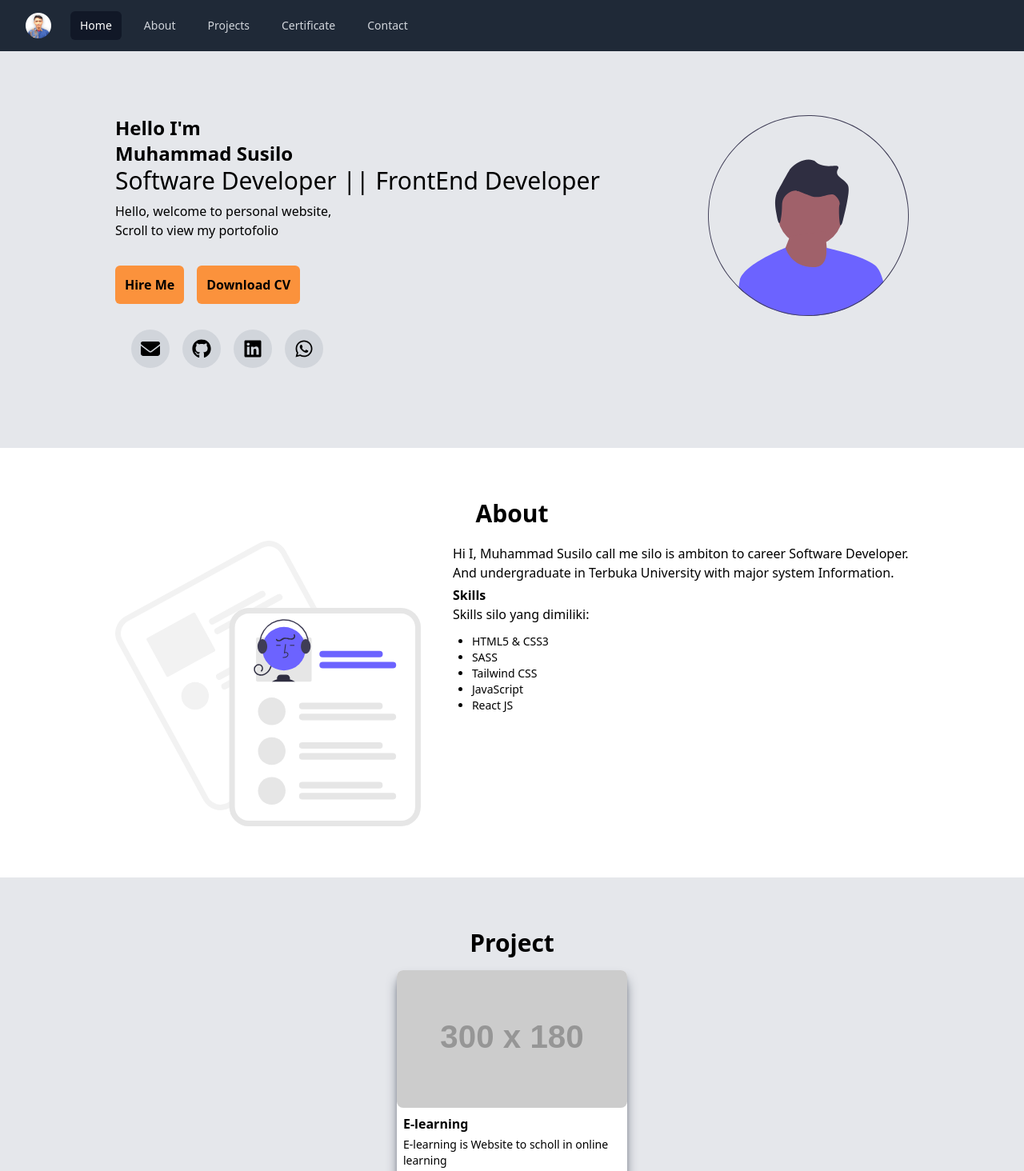
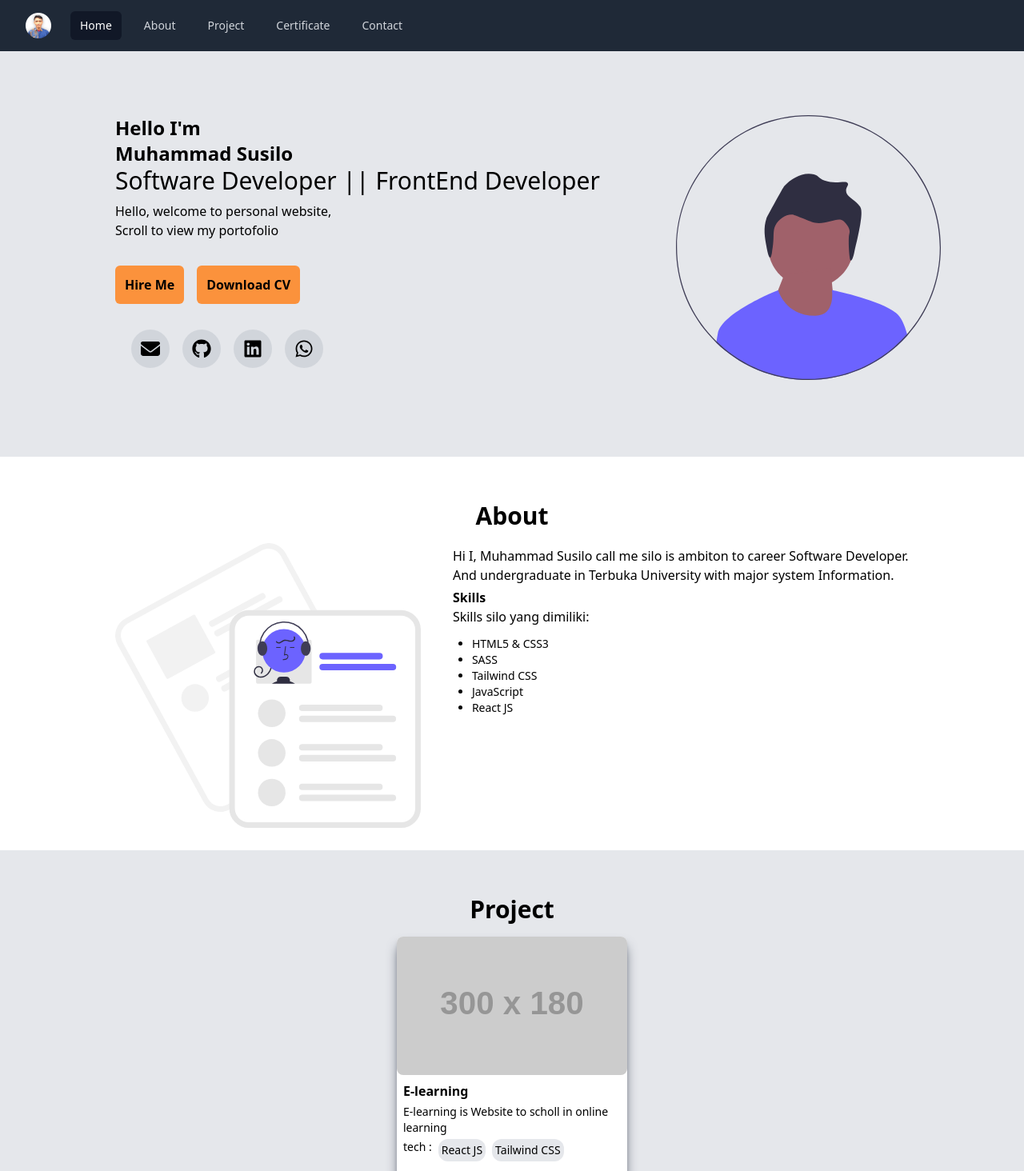
Before and after one commit to muhammadsusilo/portofolionew, a React (Vite) app: page / in a window 1280 px wide. Shown: the top 1464 px of the page at 80% size. Built offline with nearby package versions, Linux system fonts and the light colour scheme.

Commit message:
instalation animation and adding to section home

```diff
--- a/package.json
+++ b/package.json
@@ -17,6 +17,7 @@
     "@fortawesome/react-fontawesome": "^0.2.0",
     "@headlessui/react": "^2.0.3",
     "@heroicons/react": "^2.1.3",
+    "animate.css": "^4.1.1",
     "react": "^18.2.0",
     "react-dom": "^18.2.0",
     "react-router-dom": "^6.23.0"
--- a/src/Elements/sosialMedia.jsx
+++ b/src/Elements/sosialMedia.jsx
@@ -15,7 +15,7 @@
   {
     id: 1,
     name: 'Email',
-    href: 'https://www.linkedin.com/in/muhammadsusilo/',
+    href: '#',
     ikon: faEnvelope,
   },
   {
@@ -33,15 +33,15 @@
   {
     id: 4,
     name: 'WhatsApp',
-    href: 'https://www.linkedin.com/in/muhammadsusilo/',
+    href: '#',
     ikon: faWhatsapp,
   },
 ];
 const SosialMedia = () => {
   return (
-    <div className="w-fit mx-3 flex max-sm:justify-center max-sm:items-center max-sm:w-auto">
+    <div className="w-fit mx-3 flex animate__animated animate__backInUp animate__slow max-sm:justify-center max-sm:items-center max-sm:w-auto">
       {sMedia.map((media) => (
-        <div className="text-center group"key={media.id}>
+        <div className="text-center group" key={media.id}>
           <Link to={media.href}>
             <FontAwesomeIcon
               icon={media.ikon}
--- a/src/Fragments/Container.jsx
+++ b/src/Fragments/Container.jsx
@@ -1,8 +1,9 @@
 const Container = (props) => {
-  const { children, background } = props;
+  const { children, background,id} = props;
   return (
     <div
-      className={`px-36 py-16 h-full ${background} max-lg:p-16 max-sm:px-6 max-sm:py-9`}
+      id={`${id}`}
+      className={`px-36 py-7 h-full ${background} max-lg:p-16 max-sm:px-6 max-sm:py-9`}
     >
       {children}
     </div>
@@ -12,7 +13,7 @@
 const header = (props) => {
   const { children } = props;
   return (
-    <h1 className="text-3xl font-semibold flex justify-center mb-4 max-lg:text-2xl">
+    <h1 className="text-3xl mt-7 font-semibold flex justify-center mb-4 max-lg:text-2xl">
       {children}
     </h1>
   );
--- a/src/Fragments/Navbar.jsx
+++ b/src/Fragments/Navbar.jsx
@@ -3,11 +3,11 @@
 import { Bars3Icon, BellIcon, XMarkIcon } from '@heroicons/react/24/outline';
 
 const navigation = [
-  { name: 'Home', href: '/home', current: true },
-  { name: 'About', href: '/about', current: false },
-  { name: 'Projects', href: '#', current: false },
-  { name: 'Certificate', href: '#', current: false },
-  { name: 'Contact', href: '#', current: false },
+  { name: 'Home', href: '#home', current: true },
+  { name: 'About', href: '#about', current: false },
+  { name: 'Project', href: '#project', current: false },
+  { name: 'Certificate', href: '#certificate', current: false },
+  { name: 'Contact', href: '#contact', current: false },
 ];
 
 function classNames(...classes) {
--- a/src/Pages/About.jsx
+++ b/src/Pages/About.jsx
@@ -10,11 +10,15 @@
 
 const About = () => {
   return (
-    <Container>
+    <Container id="about">
       <Container.header>About</Container.header>
       <div className="flex justify-between max-sm:flex max-sm:flex-col max-sm:justify-center">
-        <div className='max-sm:order-2'>
-          <img src="img/skills.svg" alt="About" />
+        <div className="max-sm:order-2">
+          <img
+            src="img/skills.svg"
+            alt="About"
+            className="animate__animated animate__fadeInUpBig"
+          />
         </div>
         <div className="pl-10 max-sm:order-1 max-sm:p-0">
           <p className="my-1">
--- a/src/Pages/Certificate.jsx
+++ b/src/Pages/Certificate.jsx
@@ -2,10 +2,11 @@
 
 const Certificate = () => {
   return (
-    <Container>
+    <Container id="certificate">
       <Container.header>Education and Certificate</Container.header>
       <p className="text-center">
-        These is a education and certificate learning outcomes outside nonformal education
+        These is a education and certificate learning outcomes outside nonformal
+        education
       </p>
       <div className="flex justify-center pt-5">
         {/* nanti di sini di bikin caurosel */}
--- a/src/Pages/Contact.jsx
+++ b/src/Pages/Contact.jsx
@@ -36,12 +36,13 @@
 const Contact = () => {
   return (
     <Fragment>
-      <Container background="bg-gray-200">
+      <Container id="contact" background="bg-gray-200">
         <Container.header>Contact</Container.header>
         <div className="bg">
           <h2 className="my-1 font-semibold text-lg">Contact information</h2>
           <p>
-            Here is my Contact, if want to collaborate, interested connecting and discussion potential opportunities.
+            Here is my Contact, if want to collaborate, interested connecting
+            and discussion potential opportunities.
           </p>
           <ul className="leading-normal">
             {contactku.map((contac) => {
--- a/src/Pages/Home.jsx
+++ b/src/Pages/Home.jsx
@@ -5,46 +5,50 @@
 import Contact from './Contact';
 import Project from './Project';
 import Button from '../Elements/Button';
+import { Fragment } from 'react';
 
 const Home = () => {
   return (
-    <>
+    <Fragment id="home">
       <Navbar />
-      <div className="p-36 py-24 pt-36 flex h-full bg-gray-200 justify-between max-lg:p-16 max-lg:pt-28 max-sm:flex max-sm:justify-center max-sm:flex-col max-w-sm:items-center max-sm:px-6 max-sm:py-9 max-sm:pt-24">
+      <div className="p-36 py-24 pt-36 flex h-full bg-gray-200 justify-between max-lg:p-16 max-lg:pt-28 max-sm:group target:scale-100 target:opacity-100 max-sm:flex max-sm:justify-center max-sm:flex-col max-w-sm:items-center max-sm:px-6 max-sm:py-9 max-sm:pt-24">
         <div className=" w-2/3 max-sm:order-2 max-sm:w-full ">
+          <div className="animate__animated animate__backInLeft">
             <h1 className="font-semibold text-2xl max-md:text-xl max-sm:text-2xl">
               Hello I'm
             </h1>
             <h5 className="font-semibold text-2xl max-md:text-xl max-sm:text-2xl">
               Muhammad Susilo
             </h5>
-          <h1 className="text-3xl	max-lg:text-2xl ">
+          </div>
+
+          <h1 className="text-3xl	max-lg:text-2xl animate__animated animate__fadeIn">
             Software Developer ||{' '}
             <span className="max-sm:wll">FrontEnd Developer</span>
           </h1>
-          <p className="my-2 text-base">
+          <p className="my-2 text-base animate__animated animate__backInRight">
             Hello, welcome to personal website, <br />
             Scroll to view my portofolio
           </p>
-          <div className="font-semibold my-8 flex group: max-sm:flex max-sm:justify-center max-sm:my-5">
+          <div className="font-semibold my-8 flex group: max-sm:flex max-sm:justify-center max-sm:my-6">
             <div className="group mr-4">
-              <Button css="group-hover:translate-y-6 bg-orange-400 hover:bg-orange-600 transition duration-200 ease-in  p-3 rounded-md max-lg:p-2 max-sm:px-8">
+              <Button css="group-hover:translate-y-6 bg-orange-400 hover:bg-orange-600 transition duration-200 ease-in  p-3 rounded-md max-lg:p-2 max-sm:px-8 animate__animated animate__fadeIn">
                 Hire Me
               </Button>
             </div>
             <div className="group">
-              <Button css="group-hover:translate-x-6 bg-orange-400 hover:bg-orange-600 transition duration-200 ease-in  p-3 rounded-md max-lg:p-2 max-sm:px-3">
+              <Button css="group-hover:translate-x-6 bg-orange-400 hover:bg-orange-600 transition duration-200 ease-in  p-3 rounded-md max-lg:p-2 max-sm:px-3 animate__animated animate__fadeIn">
                 Download CV
               </Button>
             </div>
           </div>
           <SosialMedia />
         </div>
-        <div className="w-1/3 max-sm:order-1 max-sm:mb-6 max-sm:w-full">
+        <div className="w-1/3 max-sm:order-1 max-sm:mb-6 max-sm:w-full animate__animated animate__backInDown ">
           <img
             src="img/muhammadsusiloo.svg"
             alt="Muhammad Susilo"
-            className="ml-10 max-sm:m-0 px-10"
+            className="ml-10  max-sm:m-auto max-sm:w-2/3"
           />
           {/* <img
                 src="img/muhammadsusilo.png"
@@ -57,7 +61,7 @@
       <Project />
       <Certificate />
       <Contact />
-    </>
+    </Fragment>
   );
 };
 
--- a/src/Pages/Project.jsx
+++ b/src/Pages/Project.jsx
@@ -3,7 +3,7 @@
 
 const Project = () => {
   return (
-    <Container background="bg-gray-200">
+    <Container id="project" background="bg-gray-200">
       <Container.header>Project</Container.header>
       <div className="flex justify-center">
         <Cart>
--- a/src/main.jsx
+++ b/src/main.jsx
@@ -2,6 +2,7 @@
 import ReactDOM from 'react-dom/client'
 import { createBrowserRouter, RouterProvider, } from 'react-router-dom'
 import './index.css';
+import 'animate.css';
 import Home from './Pages/Home';
 
 const router = createBrowserRouter([
```
Also changed, not shown: 1 other file (tests, documents, lock files or other folders). Lines whose indentation alone changed are shown as unchanged.
